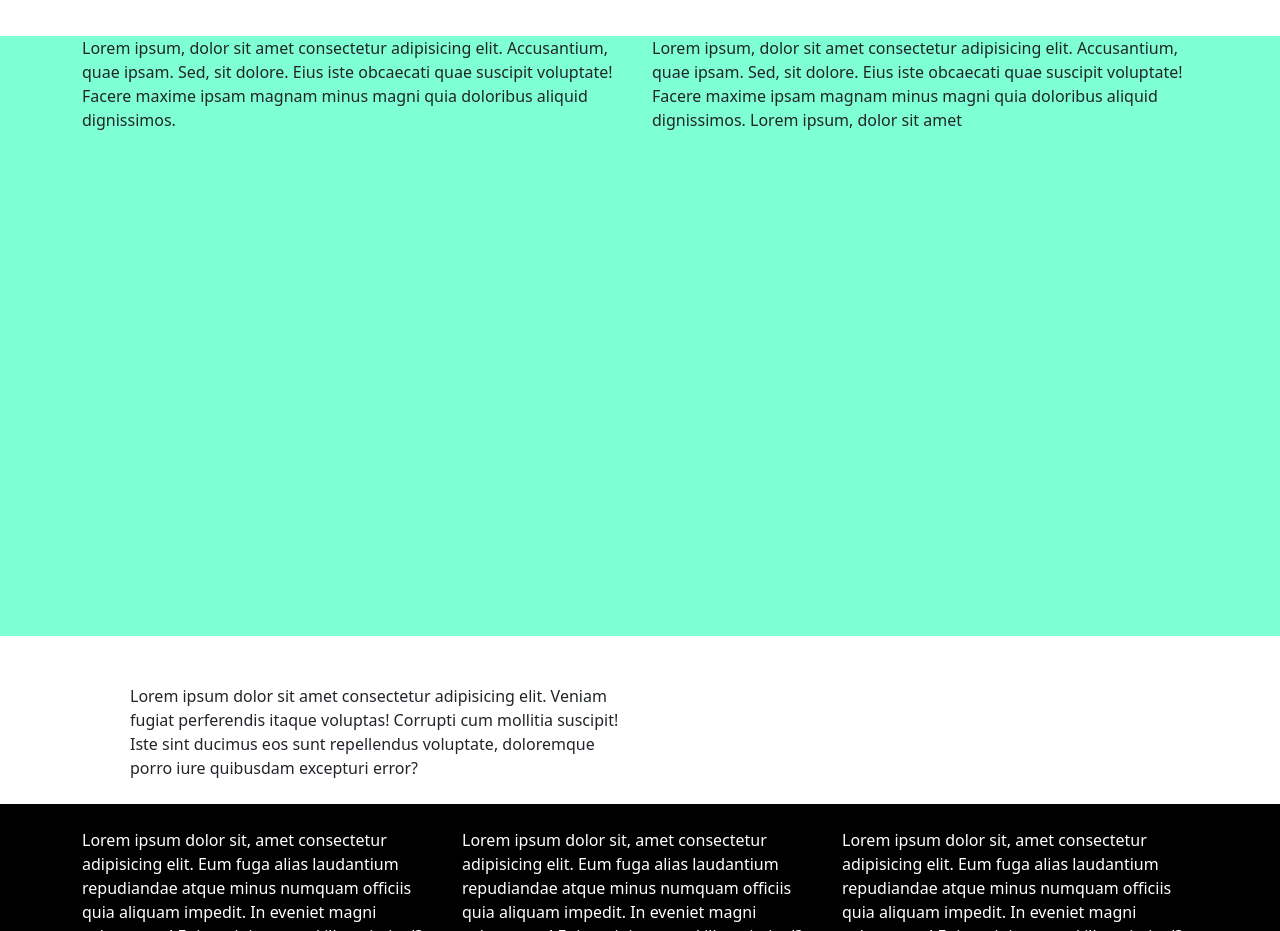
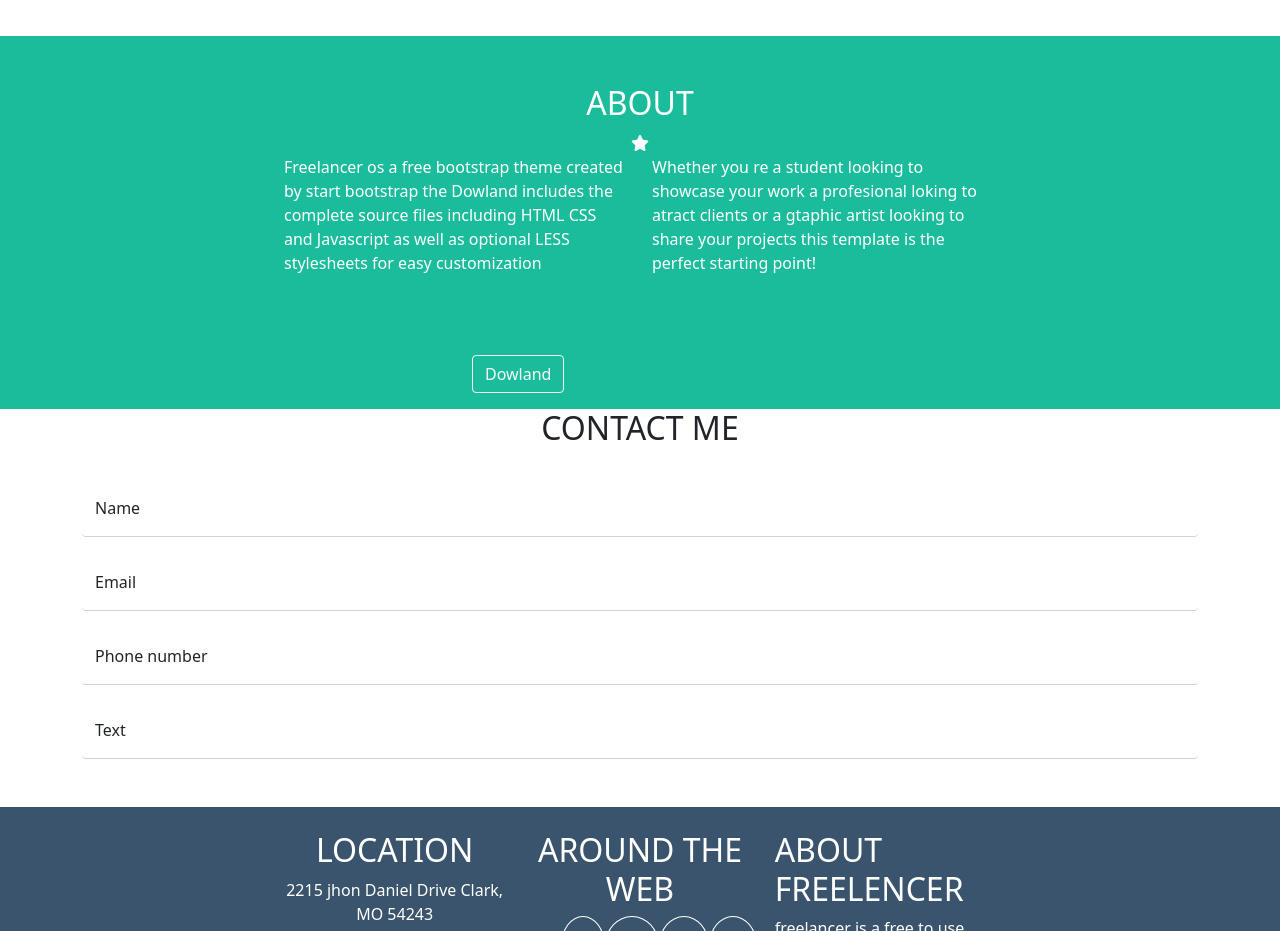
Before and after one commit to cesarecicolin/html-css-bootstrap-freelancer, a plain HTML site: page index.html in a window 1280 px wide. Shown: the part 1282-2213 px from the top of the page. Drawn offline with nearby package versions, Linux system fonts and the light colour scheme.

Commit message:
compleate:about/footer

```diff
--- a/css/style.css
+++ b/css/style.css
@@ -2,7 +2,13 @@
 img{
     max-width: 100%;
 }
+li{
+    list-style-type: none;
+}
 /* utility */
+.ms-btn{
+    border: 1px solid white;
+}
 
 .wrapper{
     width: 60%;
@@ -30,7 +36,7 @@ ul a {
 #hero{
     color: white;
     padding: 3rem;
-    background-color: aquamarine;
+    background-color: #1abc9c;
     min-height: 500px;
 }
 
@@ -54,12 +60,31 @@ ul a {
 
 /* about */
 #about{
-    background-color: aquamarine;
-    min-height: 600px;
+    background-color: #1abc9c;
+
+}
+#about .container {
+    color: white;
+}
+/* contact */
+.ms-bord{
+    border-top: 0;
+    border-left: 0;
+    border-right: 0;
 }
 
 /* FOOTER */
 footer{
-    background-color: black;
+    background-color: #3a546d;
     color: white;
 }
+
+.ms-row{
+    display: flex;
+}
+.ms-row li{
+    margin: 0 auto;
+    border: 1px solid white;
+    border-radius: 50%;
+    padding: 1rem;
+}
--- a/index.html
+++ b/index.html
@@ -43,7 +43,7 @@
                             <a class="nav-link" href="#">CONTACT</a>
                         </li>
 
-                        </li>
+
                     </ul>
                 </div>
             </div>
@@ -93,49 +93,90 @@
         <!-- WALLET -->
         <!-- ABOUT -->
         <section id="about" class="mt-5">
-            <div class="container">
-                <div class="row justify-content-center ">
-                    <div class="col-8 col-md-6 ">
-                        Lorem ipsum, dolor sit amet consectetur adipisicing elit. Accusantium, quae ipsam. Sed, sit
-                        dolore. Eius iste obcaecati quae suscipit voluptate! Facere maxime ipsam magnam minus magni quia
-                        doloribus aliquid dignissimos.
+            <div class="container ">
+                <div class="text-center pt-5">
+                    <h2>ABOUT</h2>
+                    <span><i class="fa-solid fa-star dark"></i></span>
+                </div>
+                <div class="row justify-content-center  ">
+                    <div class="col-8 row">
+                        <div class="col-12 col-lg-6 mb-5">
+                            <p>Freelancer os a free bootstrap theme created by start bootstrap the Dowland includes the
+                                complete source files including HTML CSS and Javascript as well as optional LESS
+                                stylesheets for easy customization</p>
+                        </div>
+                        <div class="col-12 col-lg-6 ">
+                            Whether you re a student looking to showcase your work a profesional loking to atract
+                            clients or a gtaphic artist looking to share your projects this template is the perfect
+                            starting point!
+                        </div>
+                        <div class="col-3 offset-3 p-3 ">
+                            <a class="btn btn-outline-light text-center " href="">Dowland</a>
+                        </div>
                     </div>
-                    <div class="col-8 col-md-6">
-                        Lorem ipsum, dolor sit amet consectetur adipisicing elit. Accusantium, quae ipsam. Sed, sit
-                        dolore. Eius iste obcaecati quae suscipit voluptate! Facere maxime ipsam magnam minus magni quia
-                        doloribus aliquid dignissimos. Lorem ipsum, dolor sit amet
-                    </div>
+
                 </div>
+
             </div>
 
         </section>
         <!-- ABOUT -->
         <!-- CONTACT -->
         <section id="contact" class="container">
-            <div class="row p-5">
-                <div class="col-6">Lorem ipsum dolor sit amet consectetur adipisicing elit. Veniam fugiat perferendis
-                    itaque voluptas! Corrupti cum mollitia suscipit! Iste sint ducimus eos sunt repellendus voluptate,
-                    doloremque porro iure quibusdam excepturi error?</div>
+            <h2 class="text-center">CONTACT ME</h2>
+            <span><i class="fa-solid fa-star dark"></i></span>
+
+            <div class="row">
+                <div class=" ">
+                    <div class="form-floating mb-3">
+                        <input type="Name" class="form-control ms-bord" id="floatingInput" placeholder="Name">
+                        <label for="floatingInput">Name</label>
+                    </div>
+                    <div class="form-floating mb-3">
+                        <input type="email" class="form-control ms-bord" id="email" placeholder="Email">
+                        <label for="email">Email</label>
+                    </div>
+                    <div class="form-floating mb-3">
+                        <input type="tel" class="form-control ms-bord" id="phone" placeholder="phone number">
+                        <label for="phone">Phone number</label>
+                    </div>
+                    <div class="form-floating pb-5">
+                        <input type="text-area" class="form-control ms-bord" id="text" placeholder="Text">
+                        <label for="text">Text</label>
+                    </div>
+                </div>
             </div>
         </section>
     </main>
     <footer>
-        <div class="container">
-            <div class="row g-4">
-                <div class="col-12 col-md-4">
-                    Lorem ipsum dolor sit, amet consectetur adipisicing elit. Eum fuga alias laudantium repudiandae
-                    atque minus numquam officiis quia aliquam impedit. In eveniet magni voluptatum! Enim minima quod
-                    illo animi ad?
-                </div>
-                <div class="col-12 col-md-4">
-                    Lorem ipsum dolor sit, amet consectetur adipisicing elit. Eum fuga alias laudantium repudiandae
-                    atque minus numquam officiis quia aliquam impedit. In eveniet magni voluptatum! Enim minima quod
-                    illo animi ad?
-                </div>
-                <div class="col-12 col-md-4">
-                    Lorem ipsum dolor sit, amet consectetur adipisicing elit. Eum fuga alias laudantium repudiandae
-                    atque minus numquam officiis quia aliquam impedit. In eveniet magni voluptatum! Enim minima quod
-                    illo animi ad?
+        <div class="container pt-5">
+            <div class="row g-4 justify-content-center">
+                <div class="col-8 row">
+                    <div class="col-12 col-md-4 text-center">
+                       <h2>LOCATION</h2>
+                       <P>2215 jhon Daniel Drive Clark, MO 54243</P>
+                    </div>
+                    <div class="col-12 col-md-4">
+                        <h2 class="text-center">AROUND THE WEB</h2>
+                        <ul class="ms-row">
+                            <li>
+                                <a href=""><i class="fa-brands fa-facebook-f"></i></a>
+                            </li>
+                            <li>
+                               <a href=""><i class="fa-brands fa-google-plus-g"></i></a>
+                            </li>
+                            <li>
+                                <a href=""><i class="fa-brands fa-twitter"></i></a>
+                            </li>
+                            <li>
+                                <a href=""><i class="fa-brands fa-linkedin-in"></i></a>
+                            </li>
+                        </ul>
+                    </div>
+                    <div class="col-12 col-md-4">
+                       <h2>ABOUT FREELENCER</h2>
+                       <p>freelancer is a free to use open source bootstrap theme created by         <a class="link-success" href="">Start bootstrap</a></p>
+                    </div>
                 </div>
             </div>
         </div>
```
